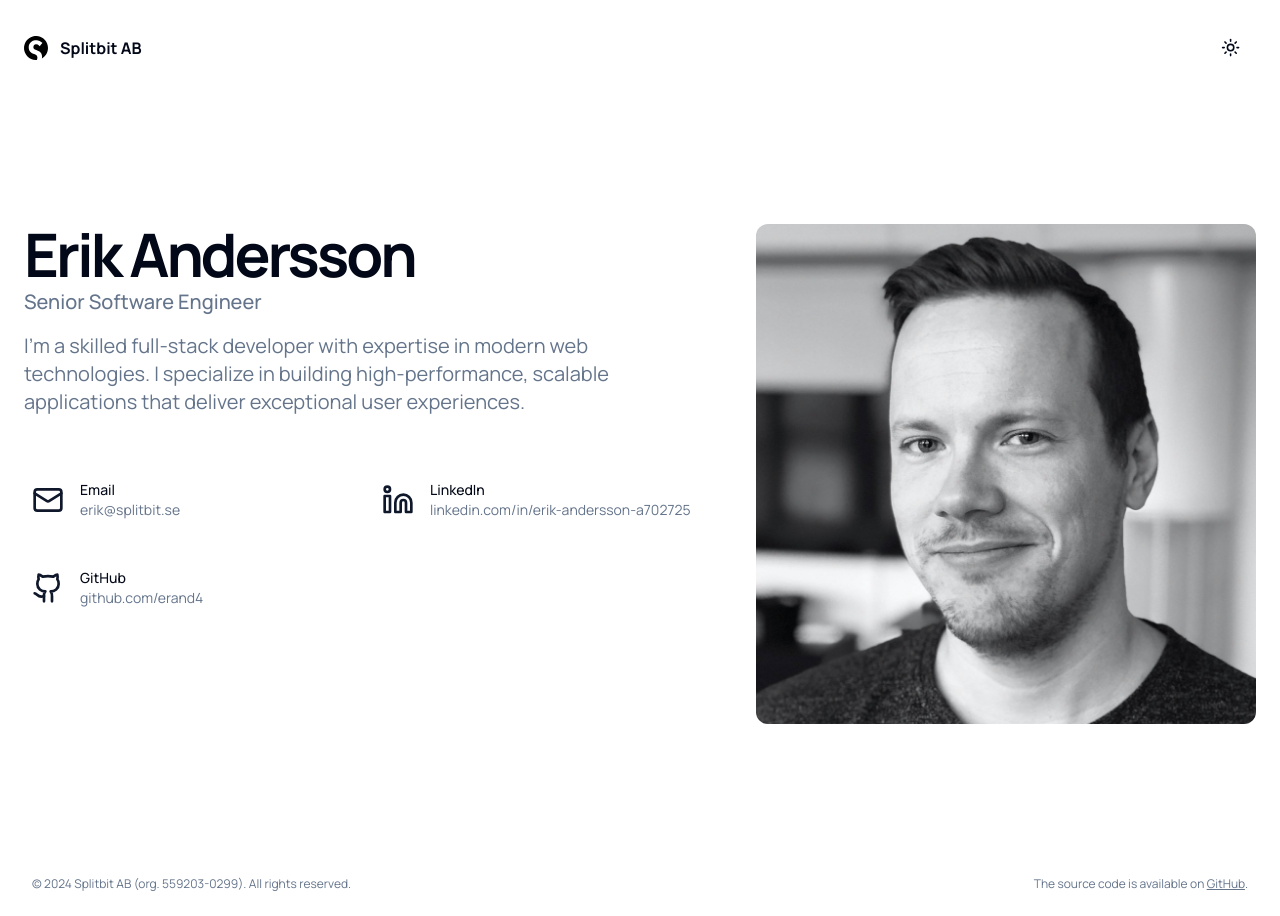
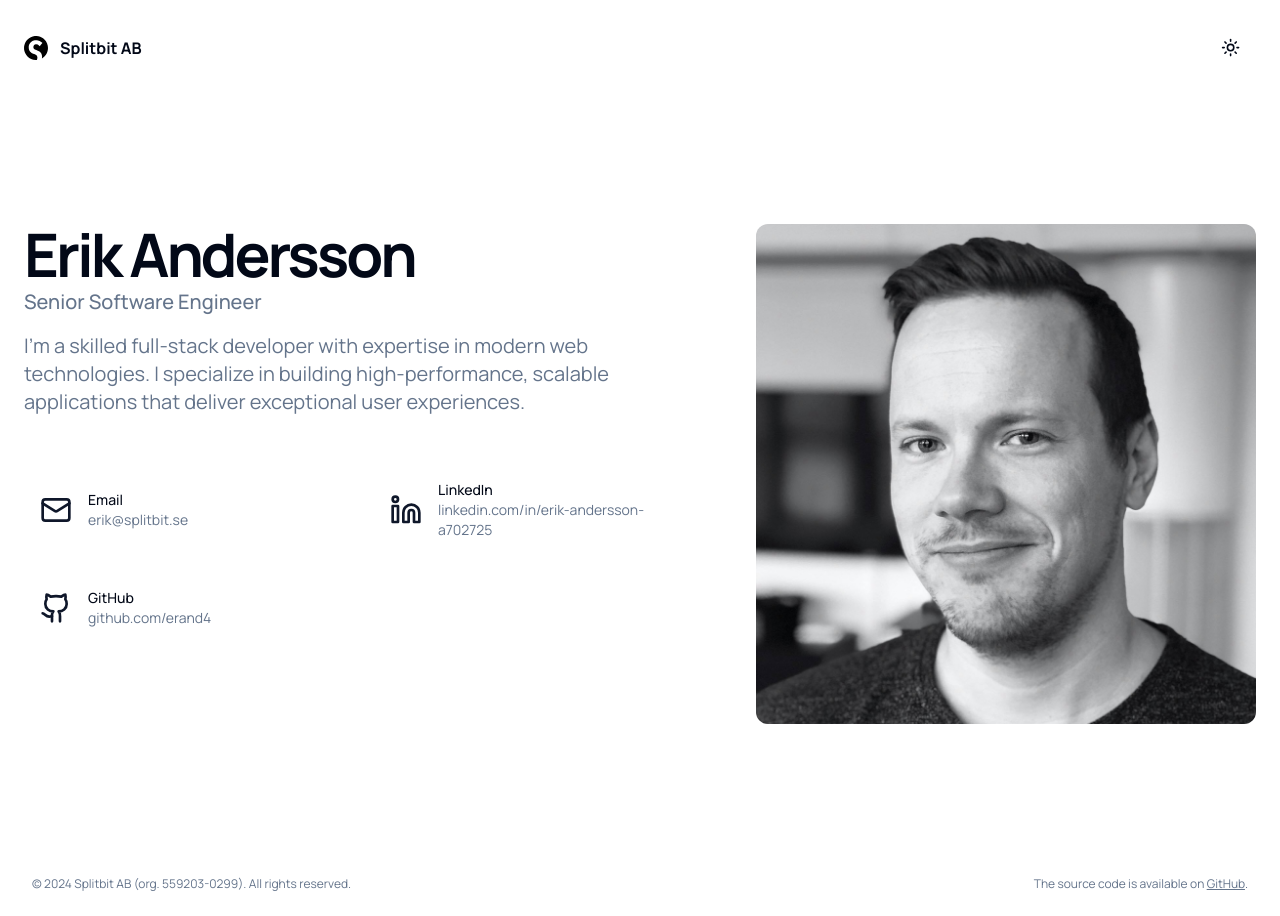
Before and after one commit to erand4/splitbit, a Next.js app: page / in a window 1280 px wide. Built offline with nearby package versions, Linux system fonts and the light colour scheme.

Commit message:
change hover animation

```diff
--- a/src/components/contact.tsx
+++ b/src/components/contact.tsx
@@ -8,7 +8,7 @@ export default function Contact() {
                     <a
                         href={method.href}
                         key={`contact_method_${index}`}
-                        className="flex items-center gap-4 rounded-lg py-4 px-2 cursor-pointer hover:scale-[105%] hover:p-4 hover:bg-muted transition-all"
+                        className="flex items-center gap-4 rounded-lg p-4 cursor-pointer hover:scale-[98%] hover:bg-muted transition-all"
                     >
                         <span>{method.icon}</span>
                         <div>
```
